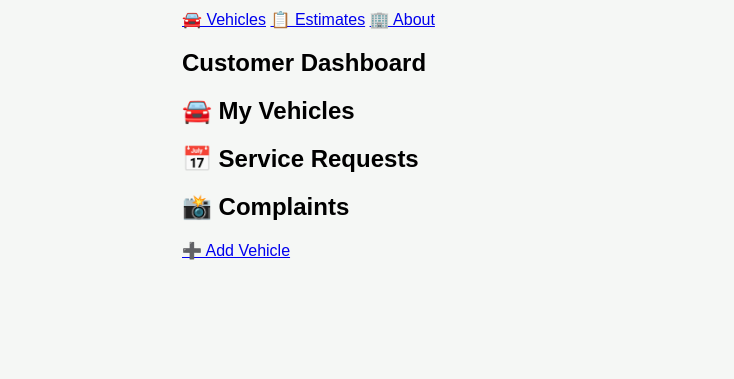
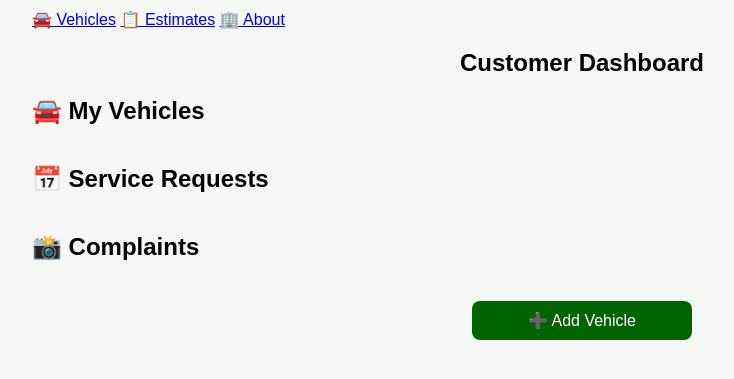
Before and after one commit to chennaiicartech-beep/chennai-car-tech, a Flask app: page /dashboard in a window 1280 px wide. Shown: the part 141-520 px from the top of the page, without its empty margins (58-792 px from the left). Run offline with Flask 3, Linux system fonts and the light colour scheme; the visitor is signed in with stand-in values (Sample User, id 1); data that the repository does not hold is empty.

Commit message:
update UI and fix render config

```diff
--- a/static/css/mobile.css
+++ b/static/css/mobile.css
@@ -96,6 +96,76 @@ body {
         padding-bottom: 0;
     }
 }
+/*===========================customer============================*/
+.container {
+    width: 95%;
+    max-width: 1100px;
+    margin: auto;
+}
+
+.page-title {
+    text-align: center;
+    margin: 20px 0;
+}
+
+/* GRID LAYOUT */
+.grid {
+    display: grid;
+    grid-template-columns: repeat(auto-fit, minmax(280px, 1fr));
+    gap: 15px;
+}
+
+/* CARD */
+.card {
+    background: #fff;
+    padding: 15px;
+    border-radius: 12px;
+    box-shadow: 0 2px 10px rgba(0,0,0,0.1);
+}
+
+/* BUTTON GROUP */
+.btn-group {
+    display: flex;
+    flex-wrap: wrap;
+    gap: 8px;
+    margin-top: 10px;
+}
+
+/* BUTTON */
+.btn {
+    padding: 6px 10px;
+    background: #32CD32;
+    color: white;
+    text-decoration: none;
+    border-radius: 6px;
+    font-size: 12px;
+}
+
+.btn:hover {
+    background: #228B22;
+}
+
+.danger {
+    background: red;
+}
+
+.add-btn {
+    display: block;
+    text-align: center;
+    margin: 20px auto;
+    padding: 10px;
+    width: 200px;
+    background: #006400;
+    color: white;
+    border-radius: 8px;
+    text-decoration: none;
+}
+
+.complaint-img {
+    width: 100%;
+    border-radius: 8px;
+    margin-top: 10px;
+}
 /*=======================================================*/
 /*=======================================================*/
 /*=======================================================*/
@@ -104,4 +174,3 @@ body {
 /*=======================================================*/
 /*=======================================================*/
 /*=======================================================*/
-/*=======================================================*/
```
